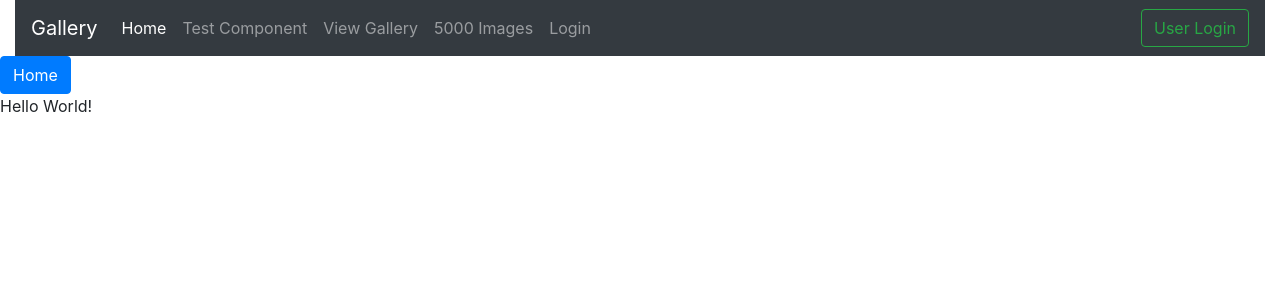
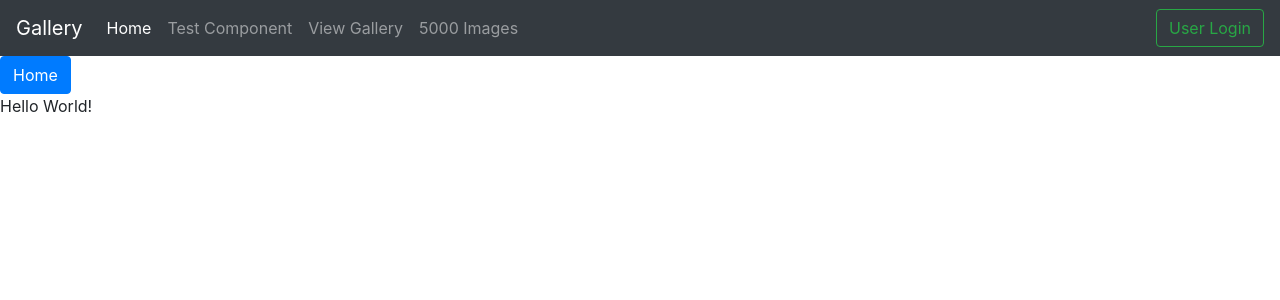
Before and after one commit to bhandarisaurav/react-test, a React (Create React App) app: page / in a window 1280 px wide. Shown: the top 300 px of the page. Built offline with nearby package versions, Linux system fonts and the light colour scheme.

Commit message:
Nav bar designs

```diff
--- a/src/Components/NavigationBar.js
+++ b/src/Components/NavigationBar.js
@@ -12,8 +12,8 @@
     render() {
         return (
             <Router>
-                <div className="container-fluid">
-                    <nav className="navbar navbar-dark navbar-expand bg-dark ">
+                <nav className="navbar navbar-dark navbar-expand bg-dark ">
+                    <div className="container-fluid">
                         <Link to="/" className="navbar-brand" href="#">Gallery</Link>
                         <button className="navbar-toggler" type="button"
                                 aria-controls="navbarSupportedContent" aria-expanded="false"
@@ -41,10 +41,6 @@
                                     <Link to="/api-call" className="nav-link">5000 Images</Link>
                                 </li>
 
-                                <li className="nav-item">
-                                    <Link to="/login" className="nav-link">Login</Link>
-                                </li>
-
                             </ul>
                             <div className="form-inline my-2 my-lg-0">
                                 <Link to="/login">
@@ -52,8 +48,8 @@
                                 </Link>
                             </div>
                         </div>
-                    </nav>
-                </div>
+                    </div>
+                </nav>
                 <Switch>
                     <Route path="/test">
                         <Test/>
```
